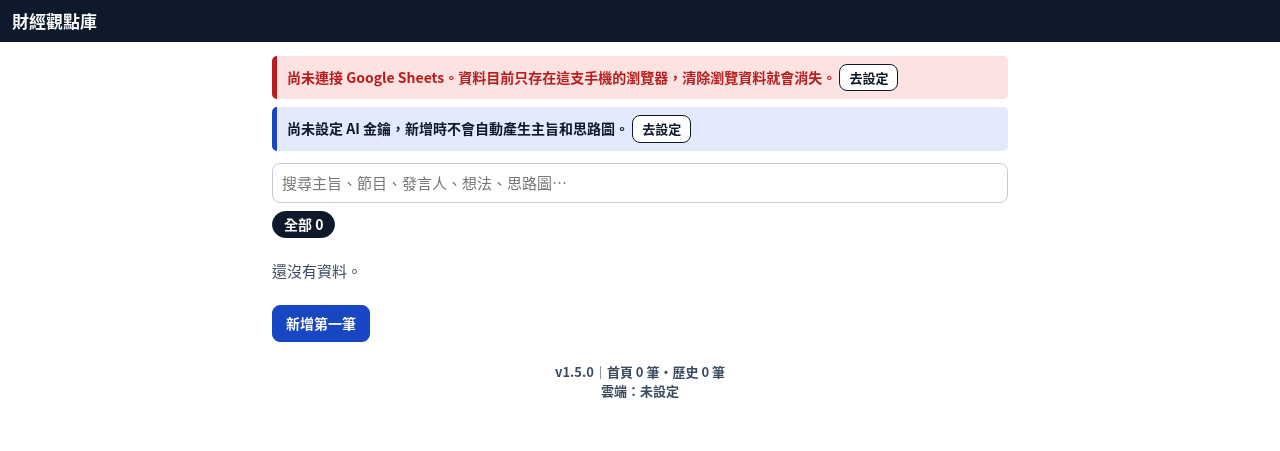
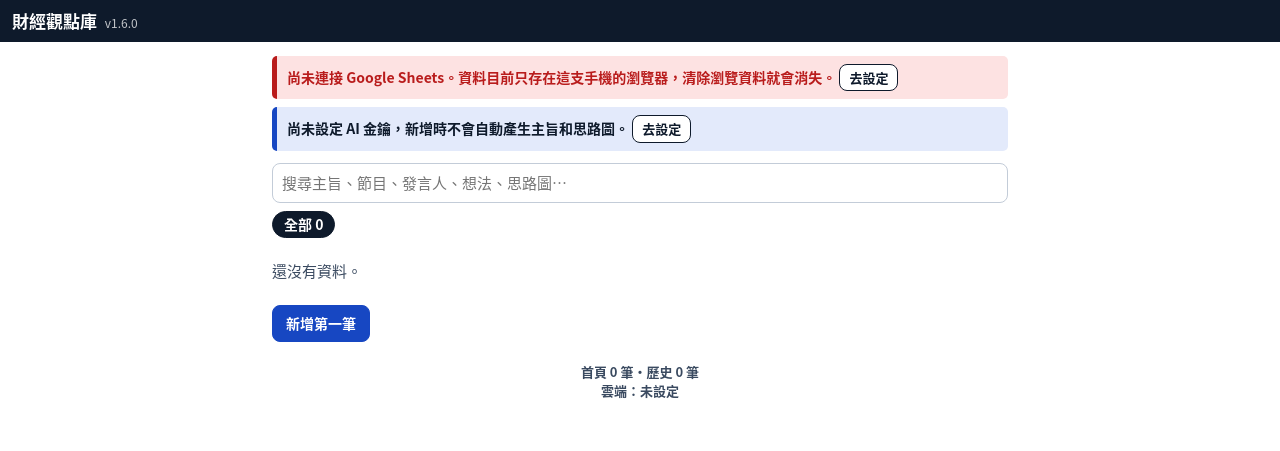
Before and after one commit to steventeng1226-collab/finance-views, a plain HTML site: page index.html in a window 1280 px wide. Shown: the top 451 px of the page. Drawn offline with Linux system fonts and the light colour scheme.

Commit message:
Update index.html

```diff
--- a/index.html
+++ b/index.html
@@ -14,6 +14,7 @@ html,body{margin:0;background:var(--bg);color:var(--ink);font:500 15px/1.5 "Noto
 button,input,select,textarea{font:inherit;color:inherit}
 header.top{position:sticky;top:0;z-index:20;background:var(--ink);color:#fff;display:flex;align-items:center;gap:8px;padding:8px 12px;padding-top:calc(8px + env(safe-area-inset-top,0px))}
 header.top h1{font-size:17px;margin:0;flex:1;font-weight:700}
+header.top h1 .tv{font-size:12px;font-weight:500;opacity:.75;margin-left:4px}
 header.top .back{background:none;border:0;color:#fff;font-size:22px;padding:0 8px 0 0;line-height:1}
 main{padding:8px 12px calc(76px + env(safe-area-inset-bottom,0px));max-width:760px;margin:0 auto}
 nav.bot{position:fixed;left:0;right:0;bottom:0;z-index:20;background:#fff;border-top:1.5px solid var(--ink);display:flex;padding-bottom:env(safe-area-inset-bottom,0px)}
@@ -124,7 +125,7 @@ label.f .req{color:var(--red)} label.f .hint{font-weight:500;color:var(--ink2);f
 </nav>
 <script>
 'use strict';
-const APP_VERSION='v1.5.0';
+const APP_VERSION='v1.6.0';
 const DEFAULT_CATS=['市場判讀','總經利率','產業','個股','投資心法'];
 const RATES=['說中','部分','沒說中','還看不出'];
 let CARDS=[],CATS=DEFAULT_CATS.slice();
@@ -181,7 +182,7 @@ function route(){const[,r,id]=(location.hash||'#/home').split('/');
   return viewList(false);}
 
 /* ---------- 清單 ---------- */
-function viewList(hist){$('#ttl').textContent=hist?'歷史區':'財經觀點庫';const m=$('#main');
+function viewList(hist){$('#ttl').innerHTML=`${hist?'歷史區':'財經觀點庫'} <span class="tv">${APP_VERSION}</span>`;const m=$('#main');
   m.innerHTML=`<div data-syncbanner>${hist?'':syncBanner()}</div>${hist||aiOn()?'':'<div class="info">尚未設定 AI 金鑰，新增時不會自動產生主旨和思路圖。 <a class="btn sm" href="#/settings">去設定</a></div>'}
   <div class="search"><input type="search" id="q" placeholder="搜尋主旨、節目、發言人、想法、思路圖…" value="${esc(Q)}" enterkeyhint="search"></div>
   <div class="chips" id="chips"></div><div class="filt" id="filt"></div><div id="list"></div>`;
@@ -206,7 +207,7 @@ function renderList(hist){const base=CARDS.filter(c=>!!c.archived===hist);
   h+=res.map(c=>`<button class="row" data-open="${c.id}"><span class="d">${esc(c.date.slice(2))}</span><span class="c">${esc(c.cat)}</span>${c.type==='deck'?'<span class="jn">簡</span>':''}<span class="t">${esc(c.title)}${c.type==='deck'?`<span class="bdg">${c.images.length}頁</span>`:''}${c.rating?`<span class="bdg rt-${c.rating}">${c.rating}</span>`:''}</span></button>`).join('');
   if(!res.length)h+=`<div class="empty">${base.length?'沒有符合的資料。':hist?'歷史區還沒有資料。開啟一筆資料後按「移到歷史」，就會收到這裡。':'還沒有資料。'}</div>`;
   if(!hist&&!CARDS.length)h+=`<div class="btns">${syncOn()?'<button class="btn pri" id="cloudRestore">從 Google Sheets 還原</button>':''}<a class="btn ${syncOn()?'':'pri'}" href="#/new">新增第一筆</a></div>`;
-  h+=`<div class="ver">${APP_VERSION}｜首頁 ${CARDS.filter(c=>!c.archived).length} 筆・歷史 ${CARDS.filter(c=>c.archived).length} 筆<br><span data-sync>${syncText()}</span></div>`;
+  h+=`<div class="ver">首頁 ${CARDS.filter(c=>!c.archived).length} 筆・歷史 ${CARDS.filter(c=>c.archived).length} 筆<br><span data-sync>${syncText()}</span></div>`;
   const L=$('#list');L.innerHTML=h;L.querySelectorAll('[data-open]').forEach(b=>b.onclick=()=>location.hash='#/view/'+b.dataset.open);
   if($('#cloudRestore'))$('#cloudRestore').onclick=restoreCloud;}
 
```
